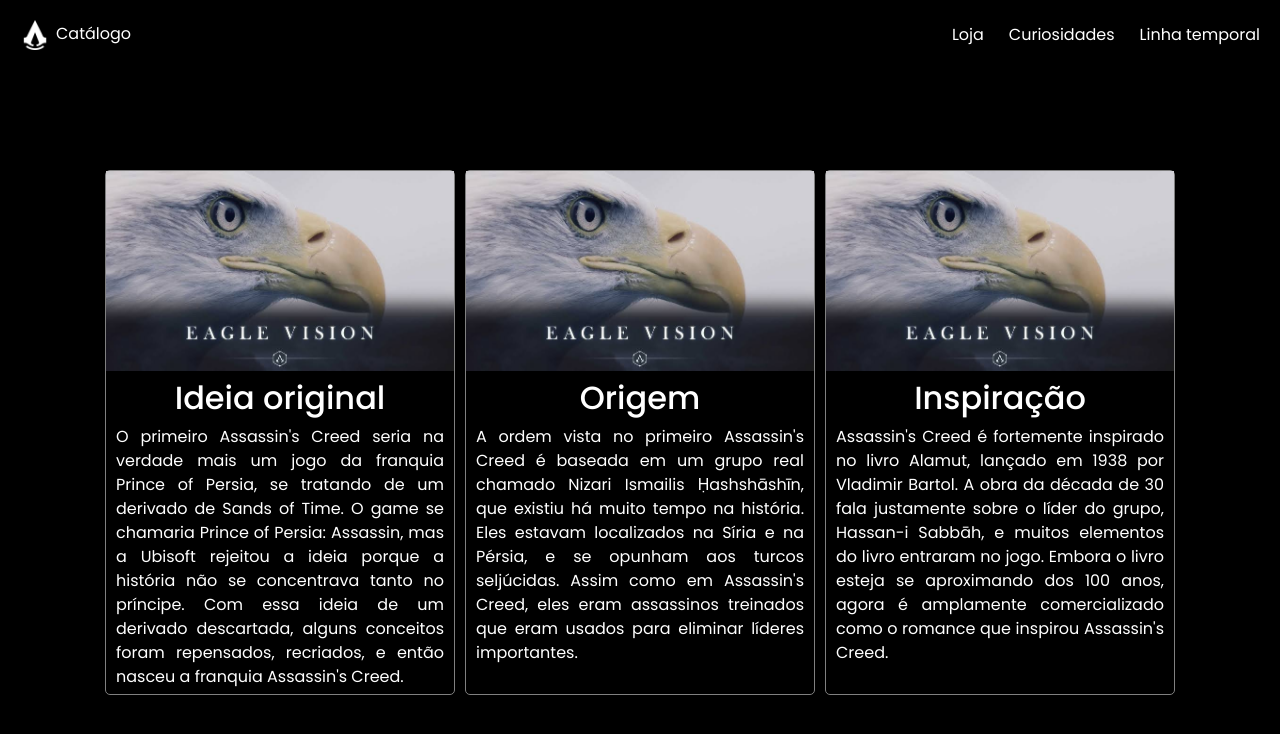
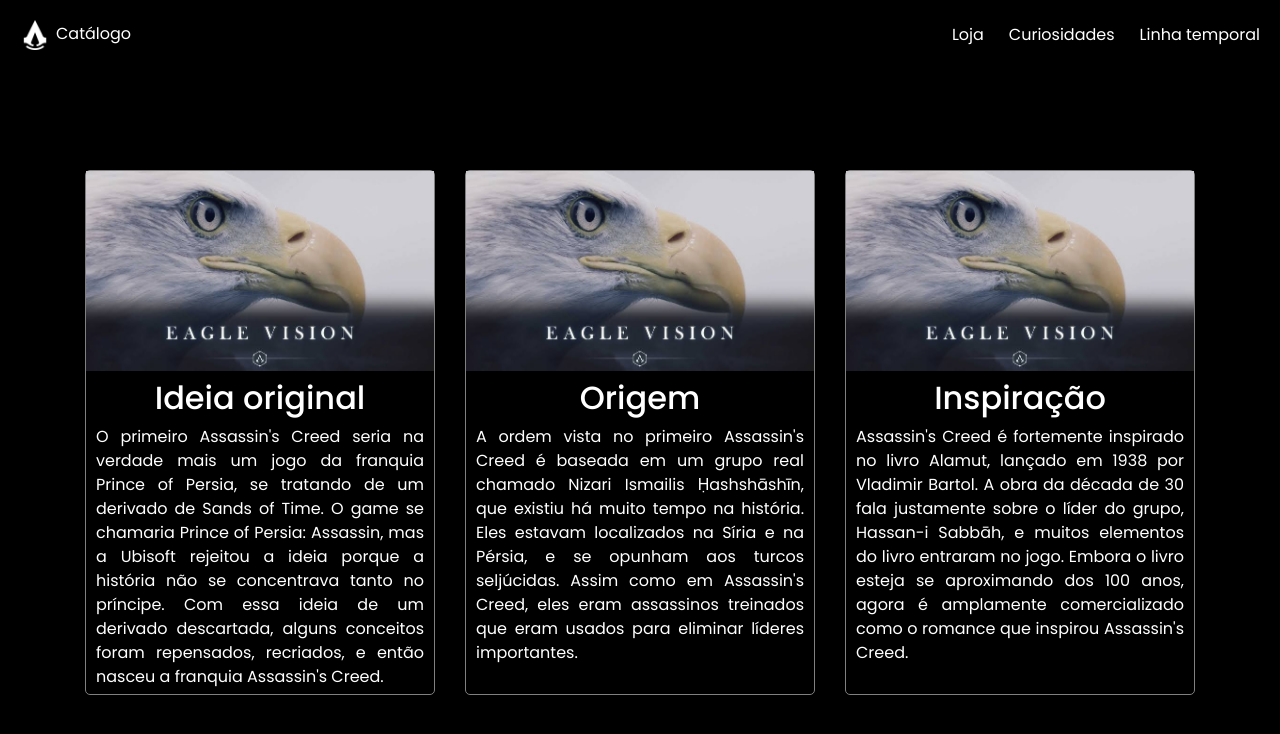
Before and after one commit to JonataRossanttles/assassinscreed, a React (Create React App) app: page /Curiosidades in a window 1280 px wide. Shown: the top 734 px of the page. Built offline with nearby package versions, Linux system fonts and the light colour scheme.

Commit message:
Update App.css

```diff
--- a/src/App.css
+++ b/src/App.css
@@ -165,7 +165,7 @@
   top: 50%;
   left: 50%;
   transform: translate(-50%,-50%);
-  gap: 10px;
+  gap: 30px;
   padding-top: 65px;
   margin: auto;
 }
```
